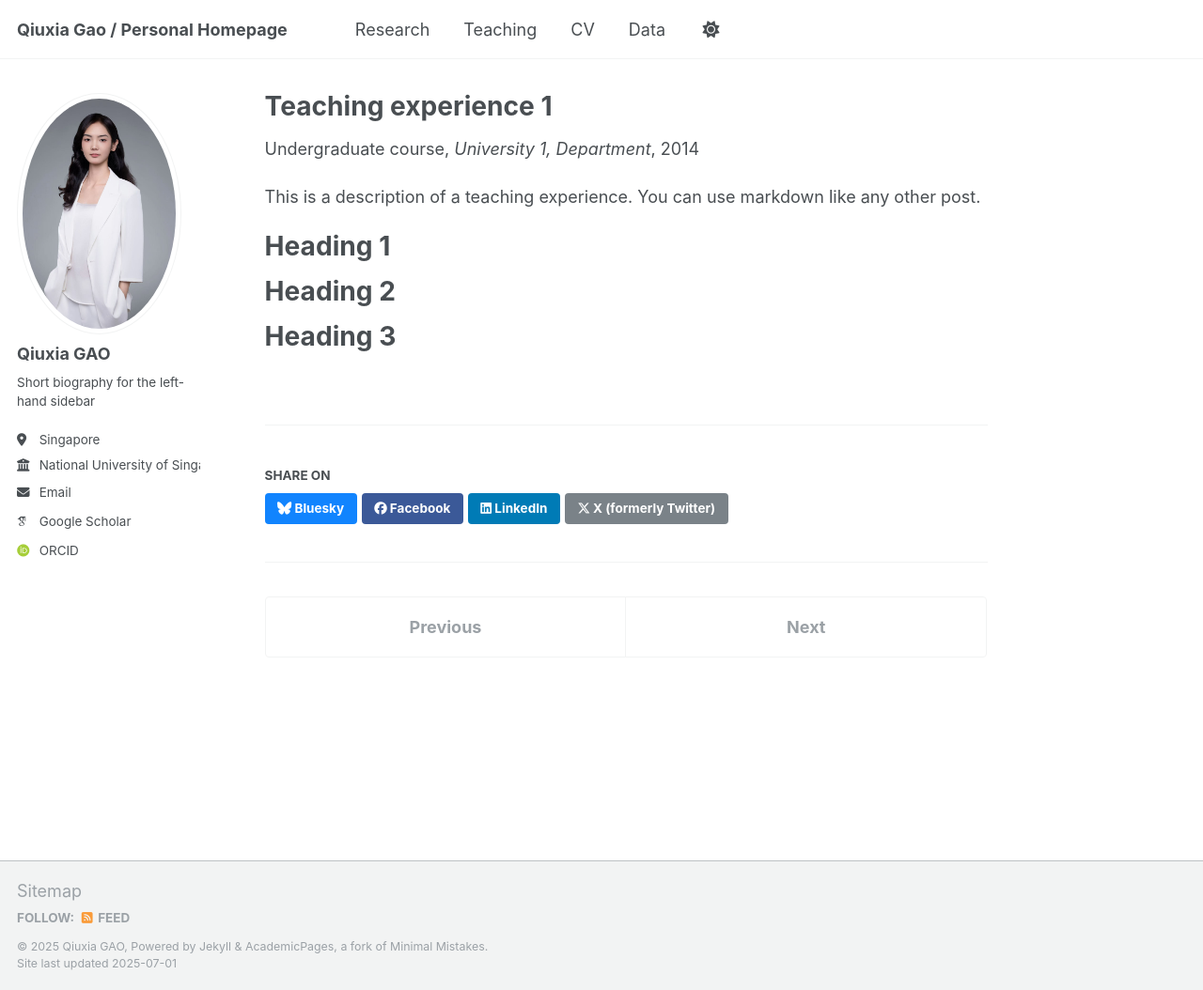
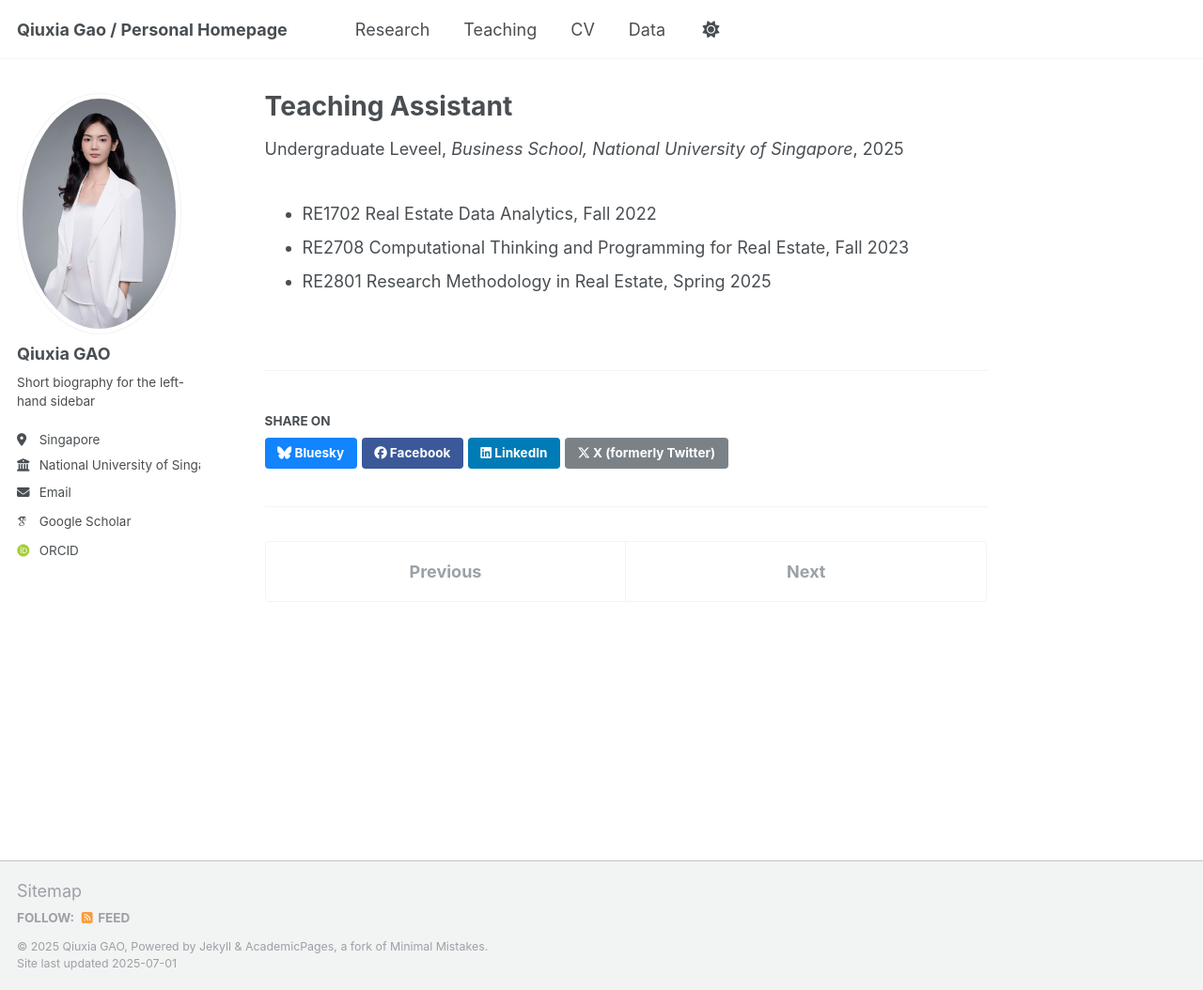
Before and after one commit to Meggie3466/qiuxia_gao, a Jekyll site: the page built from _teaching/2014-spring-teaching-1.md, in a window 1280 px wide and 1054 px high. Shown: the whole window at 94% size. Built offline with Jekyll 4.4.1, drawn with Linux system fonts in a browser that asks for light colours; some web fonts are replaced; a script that is not in the unit is left out.

Commit message:
Update 2014-spring-teaching-1.md

```diff
--- a/_teaching/2014-spring-teaching-1.md
+++ b/_teaching/2014-spring-teaching-1.md
@@ -1,20 +1,10 @@
 ---
-title: "Teaching experience 1"
+title: "Teaching Assistant"
 collection: teaching
-type: "Undergraduate course"
-permalink: /teaching/2014-spring-teaching-1
-venue: "University 1, Department"
-date: 2014-01-01
-location: "City, Country"
+type: "Undergraduate Leveel"
+venue: "Business School, National University of Singapore"
 ---
 
-This is a description of a teaching experience. You can use markdown like any other post.
-
-Heading 1
-======
-
-Heading 2
-======
-
-Heading 3
-======
+- RE1702 Real Estate Data Analytics, Fall 2022
+- RE2708 Computational Thinking and Programming for Real Estate, Fall 2023
+- RE2801 Research Methodology in Real Estate, Spring 2025
```
